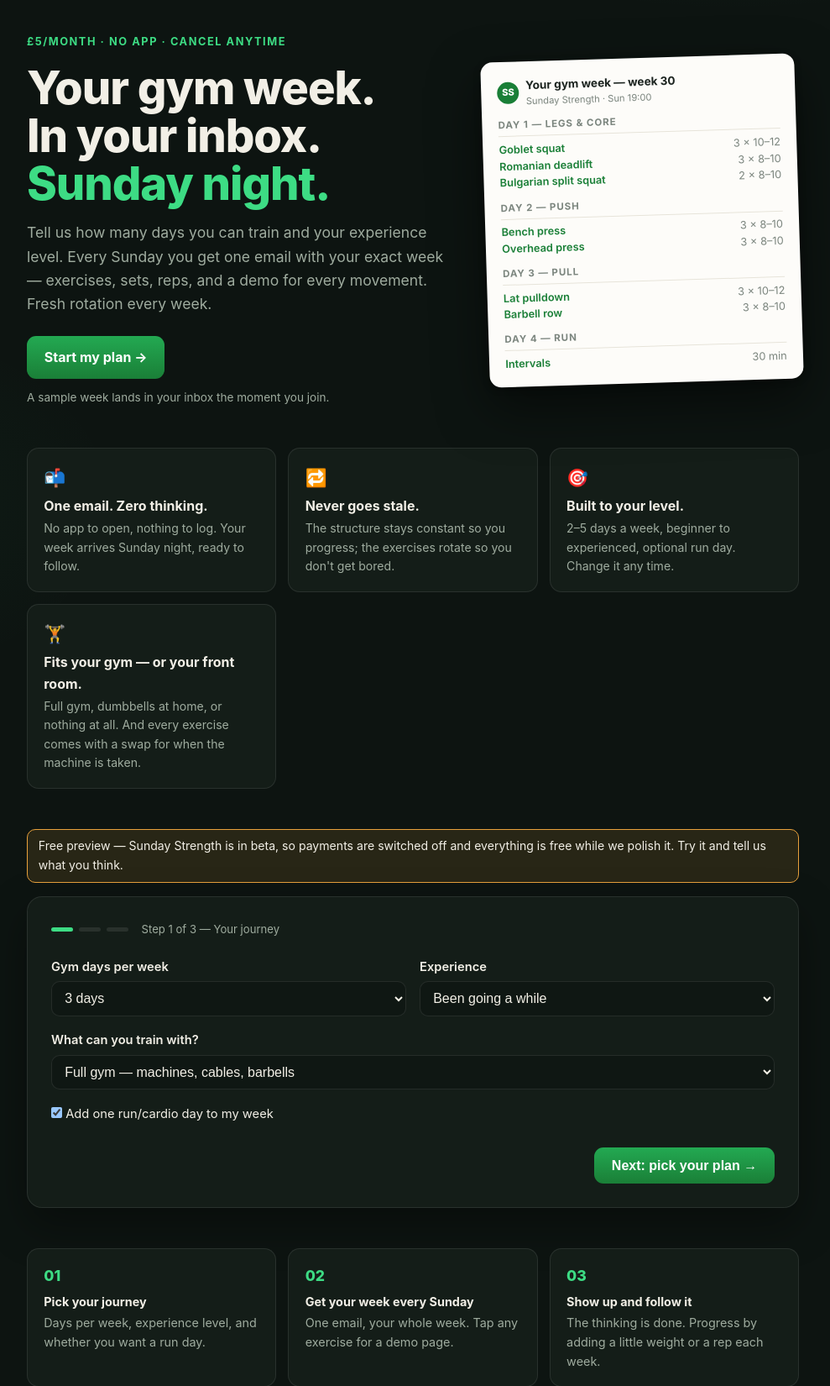
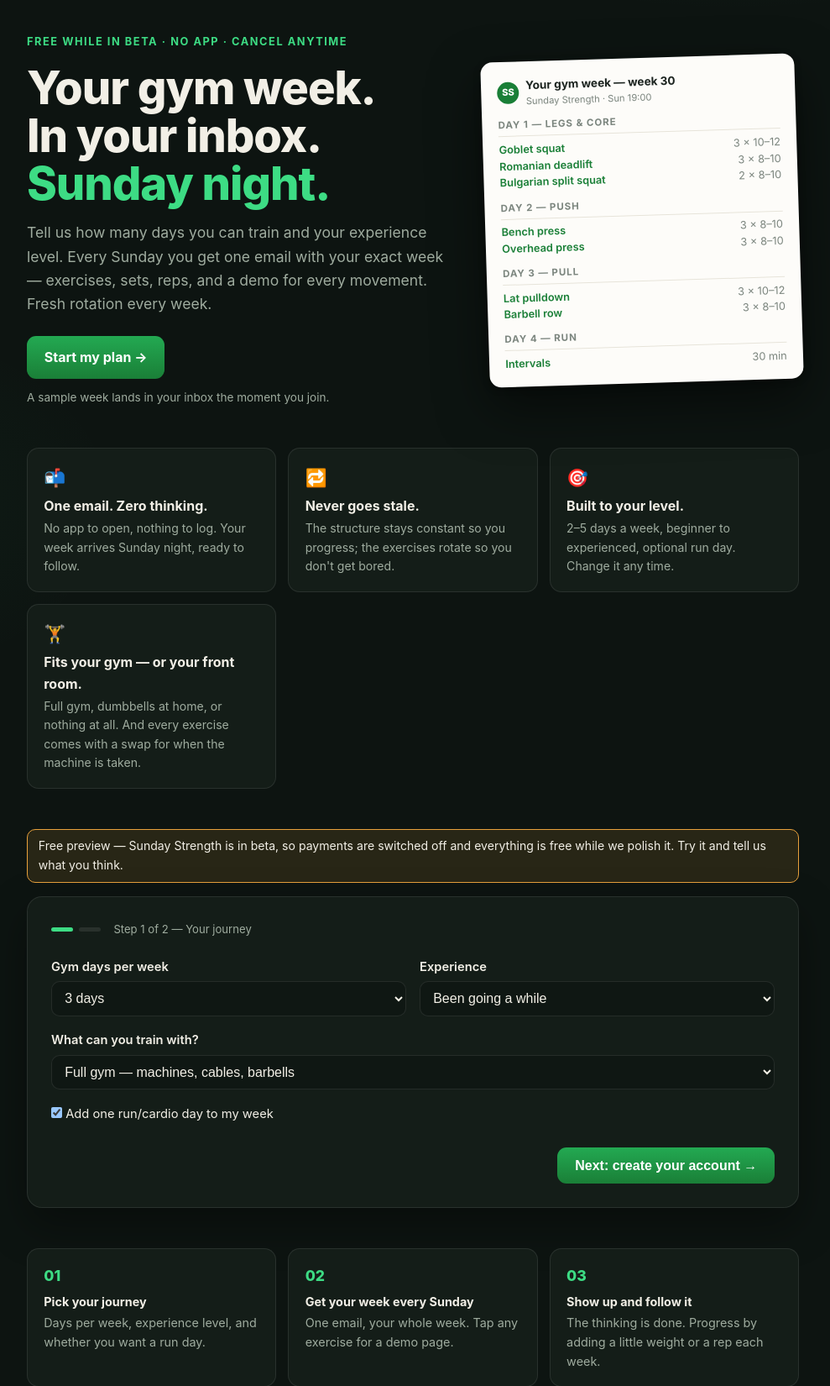
Before and after one commit to dominictatatakis/sunday-strength, a FastAPI app: page / in a window 1280 px wide. Shown: the part 66-1716 px from the top of the page at 84% size, without its empty margins (148-1137 px from the left). Run offline with FastAPI, Linux system fonts and the light colour scheme; some libraries are stand-ins or nearby versions.

Commit message:
Stop advertising a price that is not being charged
The landing page hardcoded £5/month in the hero, the plan step and the
summary line, outside the dev_mode conditional that hides the rest of
the billing copy. Production runs with no STRIPE_SECRET_KEY, so it has
been showing testers a paywall it never enforces -- and the price is the
first thing on the page.

Hides the prices and drops the plan step when nothing is charged: the
wizard becomes two steps, the dots and step names follow, and the
summary omits the price. /subscribe still validates plan, so a hidden
input carries it.

Billing was reachable only by unsetting STRIPE_SECRET_KEY, which means
discarding the configuration to stop charging. BILLING_ENABLED=0 now
does it with the keys left in place.

Co-Authored-By: Claude Opus 5 <noreply@anthropic.com>

```diff
--- a/app.py
+++ b/app.py
@@ -51,7 +51,13 @@ PRICE_IDS = {
     "monthly": os.environ.get("STRIPE_PRICE_MONTHLY", ""),
     "quarterly": os.environ.get("STRIPE_PRICE_QUARTERLY", ""),
 }
-DEV_MODE = not STRIPE_SECRET_KEY
+# Billing can be switched off without discarding the Stripe configuration:
+# set BILLING_ENABLED=0 to run the free-preview flow (accounts activate
+# immediately, no checkout) while the keys and price IDs stay in place for
+# whenever charging is switched back on.
+BILLING_ENABLED = os.environ.get("BILLING_ENABLED", "1").strip().lower() \
+    not in ("0", "false", "no", "off")
+DEV_MODE = not (STRIPE_SECRET_KEY and BILLING_ENABLED)
 
 if STRIPE_SECRET_KEY:
     import stripe
--- a/templates/landing.html
+++ b/templates/landing.html
@@ -17,7 +17,7 @@
 
   <header class="hero">
     <div>
-      <p class="eyebrow">£5/month · no app · cancel anytime</p>
+      <p class="eyebrow">{% if dev_mode %}Free while in beta{% else %}£5/month{% endif %} · no app · cancel anytime</p>
       <h1>Your gym week.<br>In your inbox.<br><span class="accent">Sunday night.</span></h1>
       <p class="lede">Tell us how many days you can train and your experience
       level. Every Sunday you get one email with your exact week — exercises,
@@ -70,8 +70,8 @@
       <div class="dots">
         <span class="dot on" data-dot="0"></span>
         <span class="dot" data-dot="1"></span>
-        <span class="dot" data-dot="2"></span>
-        <span id="stepname">Step 1 of 3 — Your journey</span>
+        {% if not dev_mode %}<span class="dot" data-dot="2"></span>{% endif %}
+        <span id="stepname">Step 1 of {{ 2 if dev_mode else 3 }} — Your journey</span>
       </div>
 
       <!-- Step 1: journey -->
@@ -109,11 +109,15 @@
         </div>
         <div class="nav">
           <span></span>
-          <button type="button" data-next>Next: pick your plan →</button>
+          <button type="button" data-next>Next: {{ "create your account" if dev_mode else "pick your plan" }} →</button>
         </div>
       </section>
 
-      <!-- Step 2: plan -->
+      <!-- Step 2: plan. Hidden while billing is off -- there is nothing to
+           choose between, but /subscribe still validates the field. -->
+      {% if dev_mode %}
+      <input type="hidden" name="plan" value="monthly">
+      {% else %}
       <section class="step" data-step="1" hidden>
         <div class="cards">
           <label><input type="radio" name="plan" value="monthly" checked>
@@ -126,6 +130,7 @@
           <button type="button" data-next>Next: create your account →</button>
         </div>
       </section>
+      {% endif %}
 
       <!-- Step 3: account, then payment -->
       <section class="step" data-step="2" hidden>
@@ -194,9 +199,10 @@
 (function () {
   const steps = Array.from(document.querySelectorAll(".step"));
   const dots = Array.from(document.querySelectorAll(".dot"));
-  const names = ["Step 1 of 3 — Your journey",
+  const names = {% if dev_mode %}["Step 1 of 2 — Your journey",
+                 "Step 2 of 2 — Your account"]{% else %}["Step 1 of 3 — Your journey",
                  "Step 2 of 3 — Your plan",
-                 "Step 3 of 3 — Your account"];
+                 "Step 3 of 3 — Your account"]{% endif %};
   let current = 0;
 
   function show(n) {
@@ -204,18 +210,18 @@
     steps.forEach((s, i) => s.hidden = i !== n);
     dots.forEach((d, i) => d.classList.toggle("on", i <= n));
     document.getElementById("stepname").textContent = names[n];
-    if (n === 2) {
+    if (n === steps.length - 1) {
       const days = document.getElementById("days").value;
       const exp = document.getElementById("experience");
       const run = document.getElementById("include_run").checked;
       const kit = document.getElementById("equipment");
-      const plan = document.querySelector('input[name="plan"]:checked').value;
+      const plan = document.querySelector('input[name="plan"]:checked');
       document.getElementById("summary").textContent =
         "Your week: " + days + " gym days · " +
         exp.options[exp.selectedIndex].text.toLowerCase() + " · " +
         kit.options[kit.selectedIndex].text.toLowerCase() +
-        (run ? " · +1 run day" : "") + " · " +
-        (plan === "monthly" ? "£5/month" : "£12/quarter");
+        (run ? " · +1 run day" : "") +
+        (plan ? " · " + (plan.value === "monthly" ? "£5/month" : "£12/quarter") : "");
     }
   }
 
```
